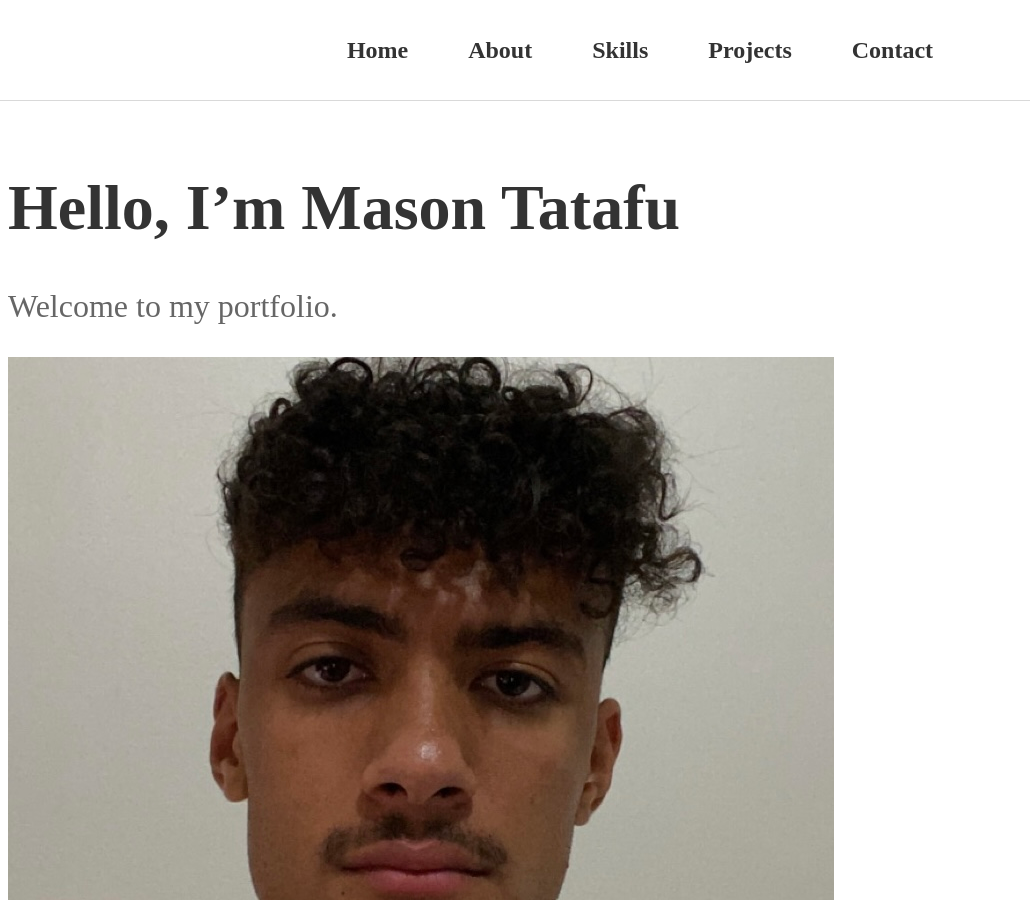
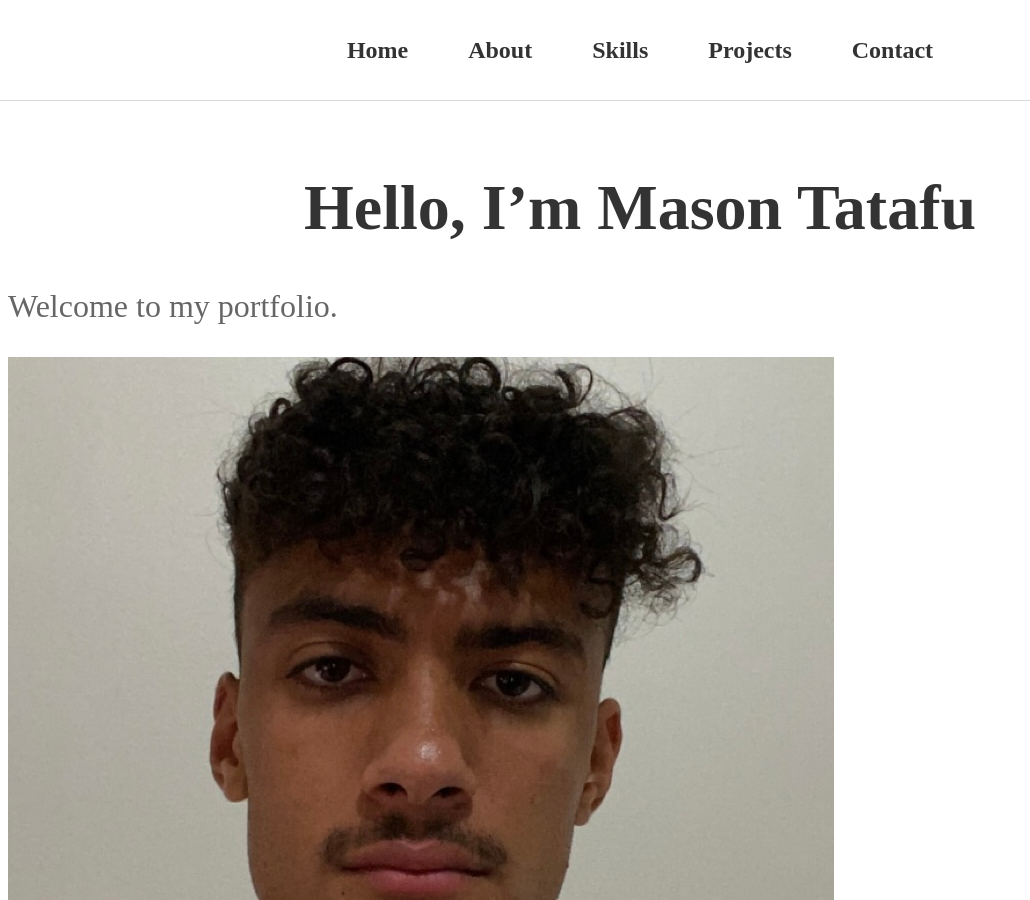
Before and after one commit to masontatafu/masontatafu.github.io, a Jekyll site: the page built from index.md, in a window 1280 px wide and 900 px high. Shown: the whole window, without its empty margins (0-1030 px from the left). Built offline with Jekyll 4.4.1, drawn with Linux system fonts in a browser that asks for light colours.

Commit message:
Update style.css

```diff
--- a/assets/css/style.css
+++ b/assets/css/style.css
@@ -72,7 +72,12 @@ main {
     font-size: 4rem; /* Very large text */
     font-weight: bold;
     flex: 1;
-    text-align: left;
+    text-align: center;
+    display: flex;
+    flex-direction: column;
+    justify-content: center;
+    align-items:center;
+
 }
 
 .subheading {
```
